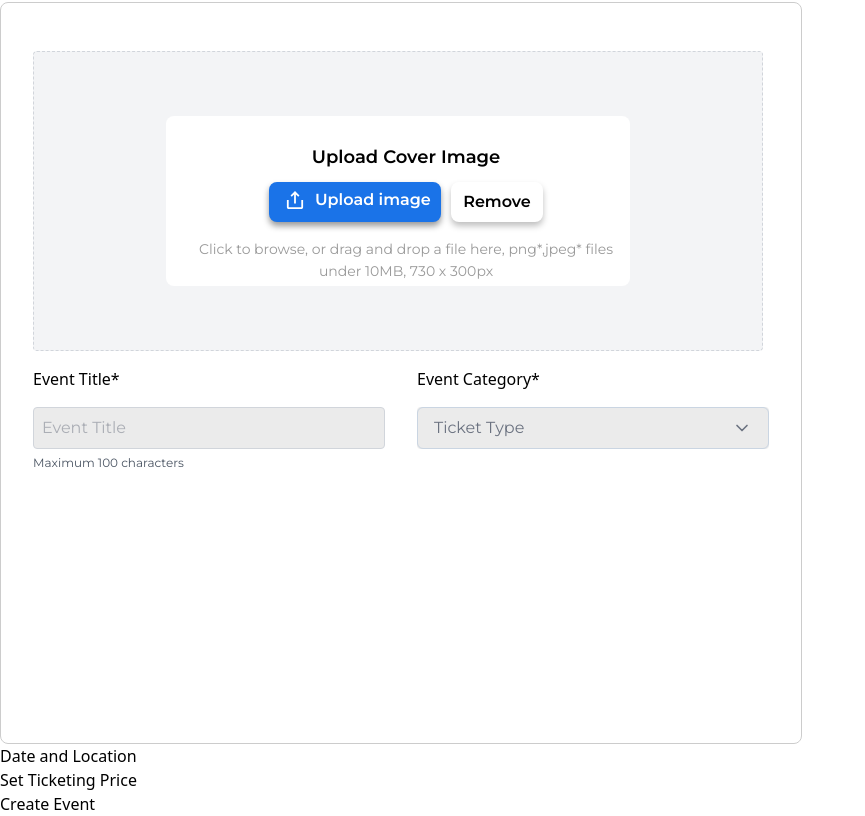
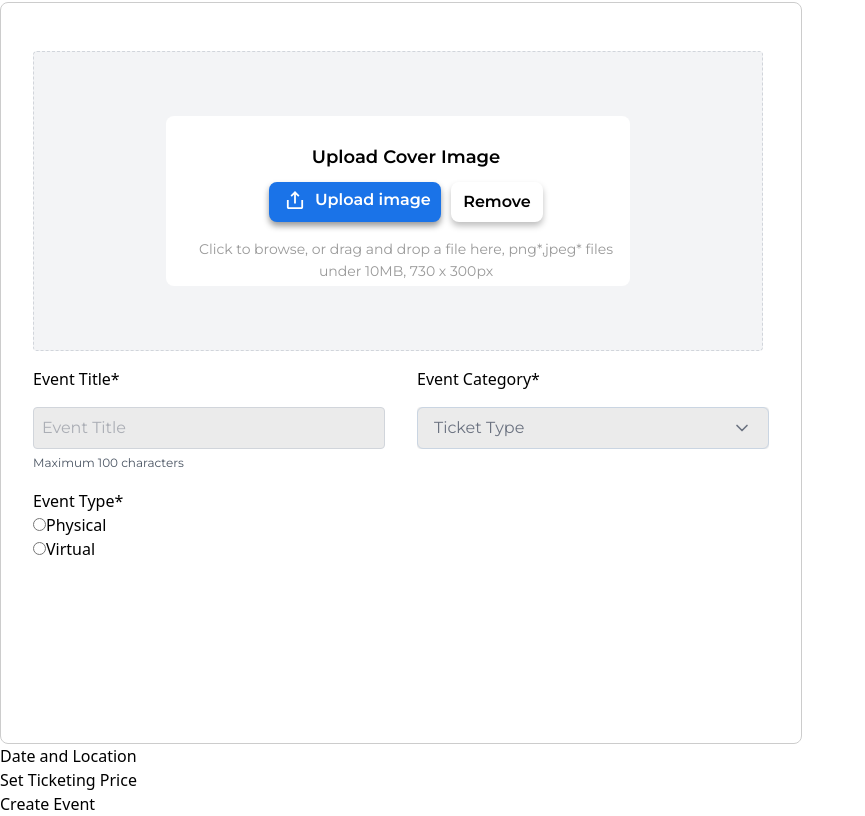
Before and after one commit to mafindijr/easy-ticketing-app, a React (Vite) app in the folder frontend/: page / in a window 1280 px wide. Shown: the part 2843-3659 px from the top of the page, without its empty margins (0-865 px from the left). Built offline with nearby package versions, Linux system fonts and the light colour scheme.

Commit message:
working the cover page componet added radio buttons

```diff
--- a/frontend/src/components/create-event.jsx
+++ b/frontend/src/components/create-event.jsx
@@ -224,8 +224,29 @@ export default function CreateEventForm() {
                                             </div>
                                          </div>
                                          </div>
-                                        {/* )} */}
+
                                 </label>
+                            </div>
+                            <div>
+                                <span>
+                                     Event Type*
+                                </span>
+                                <div>
+                                     <div>
+                                        <input
+                                        type="radio"
+                                        name="physical"
+                                        />
+                                        <span>Physical</span>
+                                     </div>
+                                     <div>
+                                        <input
+                                        type="radio"
+                                        name="virtual"
+                                        />
+                                        <span>Virtual</span>
+                                     </div>
+                                </div>
                             </div>
                         </div>
                     </div>
```
